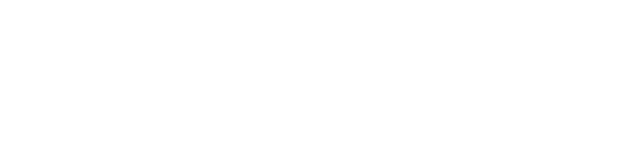
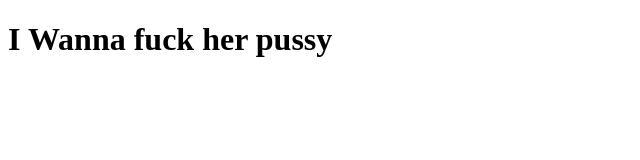
Before and after one commit to thenewdamob/firstNoob, a plain HTML site: page index.html in a window 1280 px wide. Shown: the whole page, without its empty margins (0-640 px from the left). Drawn offline with Linux system fonts and the light colour scheme.

Commit message:
Them the heading h1

```diff
--- a/index.html
+++ b/index.html
@@ -5,6 +5,6 @@
 	<title>Document</title>
 </head>
 <body>
-
+	<h1>I Wanna fuck her pussy</h1>
 </body>
 </html>
```
